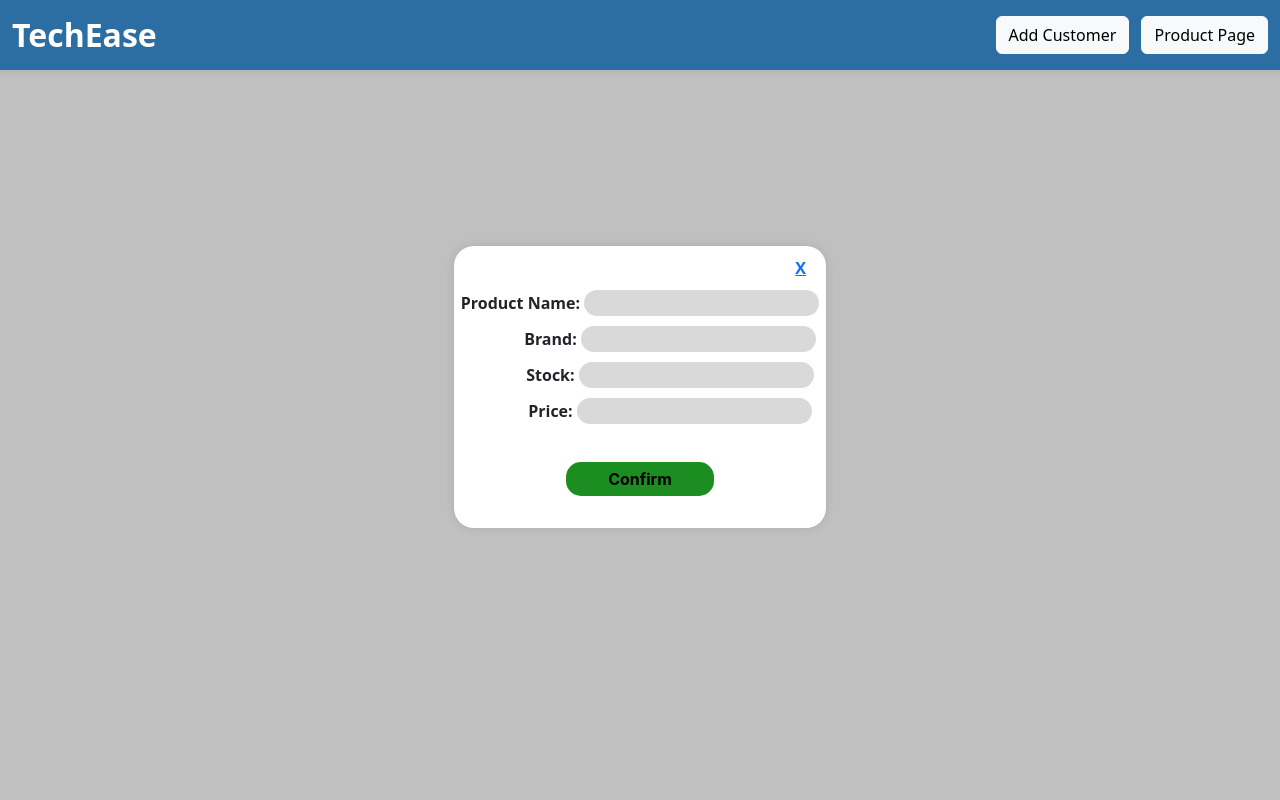
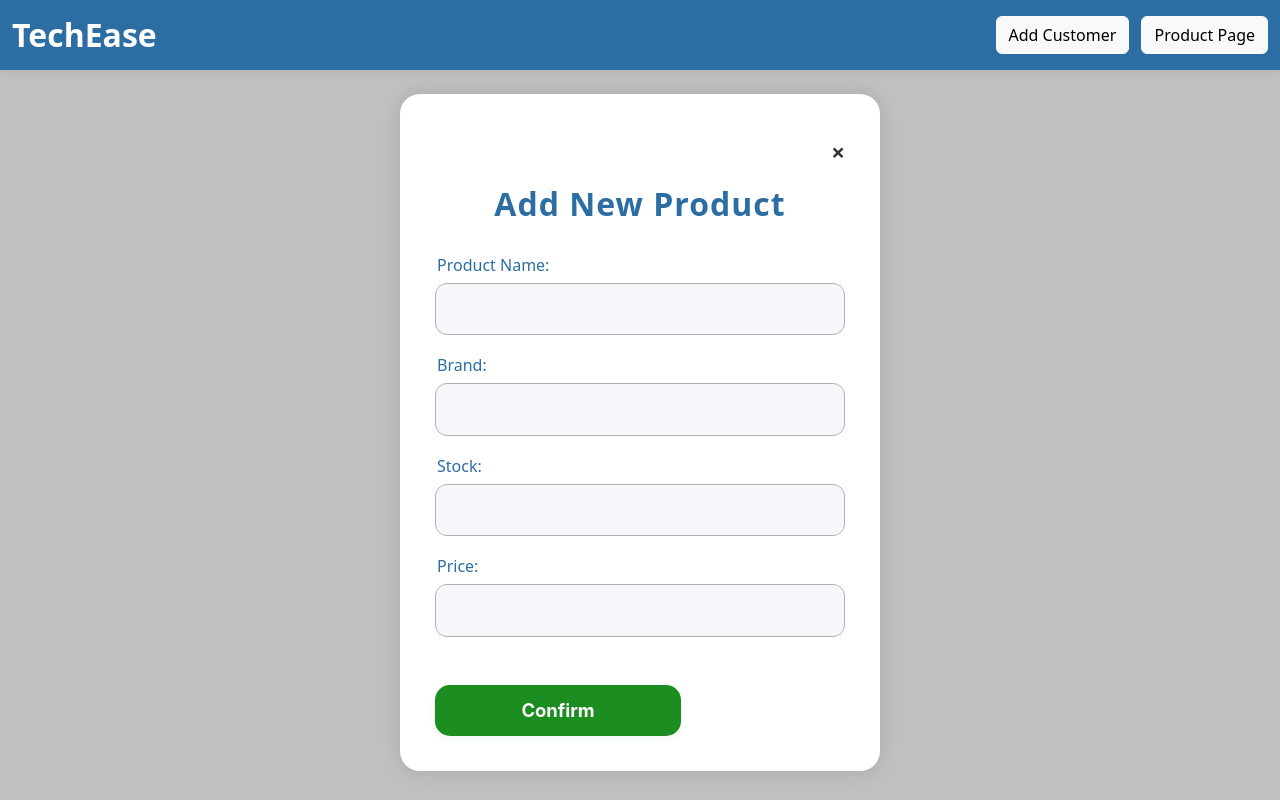
Before and after one commit to Gerandy/Group5, a PHP site: page /addProducts.php in a window 1280 px wide. Run offline with PHP 8.4, Linux system fonts and the light colour scheme.

Commit message:
final touch

```diff
--- a/addProducts.php
+++ b/addProducts.php
@@ -23,72 +23,102 @@ if ($_SERVER["REQUEST_METHOD"] == "POST") {
 <head>
     <meta charset="UTF-8">
     <meta name="viewport" content="width=device-width, initial-scale=1.0">
-    <title>Document</title>
-    <link href="https://cdn.jsdelivr.net/npm/bootstrap@5.3.5/dist/css/bootstrap.min.css" rel="stylesheet" integrity="sha384-SgOJa3DmI69IUzQ2PVdRZhwQ+dy64/BUtbMJw1MZ8t5HZApcHrRKUc4W0kG879m7" crossorigin="anonymous">
+    <title>Add Product - TechEase</title>
+    <link href="https://cdn.jsdelivr.net/npm/bootstrap@5.3.5/dist/css/bootstrap.min.css" rel="stylesheet">
     <style>
-        .header { background-color: #2c6ea3;
-            height: 50px;
-        }
         body {
             background-color: #C0C0C0;
+            min-height: 100vh;
             margin: 0;
-            height: 81vh;
-            display: grid;
+            display: flex;
+            flex-direction: column;
         }
-        .mt-4{
+        .navbar {
+            box-shadow: 0 2px 8px rgba(0,0,0,0.08);
+        }
+        .container.mt-4 {
             display: flex;
             justify-content: center;
+            align-items: center;
+            min-height: 80vh;
         }
         .tab-container {
-            background: white;
+            background: #fff;
             border-radius: 20px;
-            box-shadow: 0 0 10px rgba(0, 0, 0, 0.1);
-            width: 100%;
-            height: 70%;
-            text-align: center;
+            box-shadow: 0 0 20px rgba(0,0,0,0.12);
+            width: 480px;
+            min-height: 520px;
+            padding: 40px 35px 35px 35px;
+            display: flex;
+            flex-direction: column;
+            justify-content: center;
+            align-items: stretch;
+        }
+        .Exit-button {
+            display: flex;
+            justify-content: flex-end;
+            margin-bottom: 10px;
+        }
+        .Exit-button a {
+            color: #333;
+            font-size: 1.5rem;
+            text-decoration: none;
             font-weight: bold;
-
+            transition: color 0.2s;
         }
-        input {
-            border-radius: 15px;
-            border: none;
-            background-color: #D9D9D9;
+        .Exit-button a:hover {
+            color: #dc3545;
         }
-
-        .Product-name  {
-            margin-top: 10px;
+        .form-label {
+            font-weight: 500;
+            color: #2c6ea3;
+            margin-bottom: 6px;
+            margin-left: 2px;
         }
-        .input-class {
-            margin-top: 10px;
-            margin-left: 60px;
+        .form-control {
+            border-radius: 12px;
+            border: 1px solid #b0b0b0;
+            background-color: #f5f7fa;
+            font-size: 1.1rem;
+            padding: 12px;
+            margin-bottom: 18px;
+            transition: border-color 0.2s;
         }
-
-        .Exit-button {
-            display:flex ;
-            justify-content: right;
-            cursor: pointer;
-            padding-right: 20px;
-            padding-top: 10px;
+        .form-control:focus {
+            border-color: #2c6ea3;
+            box-shadow: 0 0 0 2px #2c6ea340;
         }
         .Confirm-button {
             border-radius: 15px;
             border: none;
             background-color: #1C8D20;
-            width: 40%;
+            width: 60%;
             text-align: center;
             font-family: inter;
             cursor: pointer;
             font-weight: bold;
-            padding: 5px;
-            margin: auto;
-            margin-top: 10%;
-            display: block;
+            padding: 12px;
+            margin: 30px auto 0 auto;
+            color: #fff;
+            font-size: 1.15rem;
+            transition: background 0.2s;
+            box-shadow: 0 2px 8px rgba(28,141,32,0.08);
         }
-
+        .Confirm-button:hover {
+            background-color: #157016;
+        }
+        .form-title {
+            text-align: center;
+            font-size: 2rem;
+            font-weight: bold;
+            color: #2c6ea3;
+            margin-bottom: 25px;
+            letter-spacing: 1px;
+        }
     </style>
 </head>
 <body>
-<nav class="navbar navbar-expand-lg" style="background-color: #2c6ea3; height: 70px; box-shadow: 0 2px 8px rgba(0,0,0,0.08);">
+<nav class="navbar navbar-expand-lg" style="background-color: #2c6ea3; height: 70px;">
   <div class="container-fluid">
     <a class="navbar-brand text-white fw-bold" style="font-size: 2rem;" href="index.php">TechEase</a>
     <div class="ms-auto">
@@ -103,26 +133,29 @@ if ($_SERVER["REQUEST_METHOD"] == "POST") {
     </script>
 <?php } ?>
 <div class="container mt-4">
-        <div class="col-lg-4">
     <div class="tab-container">
-                <div class="Exit-button"><a href="product.php">X</a></div>
-                <form method="POST" action="addProducts.php">
-                    <div class="Product-name">Product Name:
-                        <input type="text" name="product_name" required>
+        <div class="Exit-button"><a href="product.php" title="Back to Product List">&times;</a></div>
+        <div class="form-title">Add New Product</div>
+        <form method="POST" action="addProducts.php" autocomplete="off">
+            <div class="mb-3">
+                <label for="product_name" class="form-label">Product Name:</label>
+                <input type="text" class="form-control" id="product_name" name="product_name" required>
             </div>
-                    <div class="input-class">Brand:
-                        <input type="text" name="brand" required>
+            <div class="mb-3">
+                <label for="brand" class="form-label">Brand:</label>
+                <input type="text" class="form-control" id="brand" name="brand" required>
             </div>
-                    <div class="input-class">Stock:
-                        <input type="number" name="stock_left" required>
+            <div class="mb-3">
+                <label for="stock_left" class="form-label">Stock:</label>
+                <input type="number" class="form-control" id="stock_left" name="stock_left" min="0" required>
             </div>
-                    <div class="input-class">Price:
-                        <input type="number" name="price" required>
+            <div class="mb-3">
+                <label for="price" class="form-label">Price:</label>
+                <input type="number" class="form-control" id="price" name="price" min="0" step="0.01" required>
             </div>
             <button type="submit" class="Confirm-button">Confirm</button>
         </form>
     </div>
 </div>
-    </div>
 </body>
 </html>
--- a/editProduct.php
+++ b/editProduct.php
@@ -10,7 +10,7 @@ $message = '';
 
 if (isset($_GET['id'])) {
     $id = intval($_GET['id']);
-    // Handle form submission
+
     if ($_SERVER['REQUEST_METHOD'] === 'POST') {
         $name = mysqli_real_escape_string($connection, $_POST['product_name']);
         $brand = mysqli_real_escape_string($connection, $_POST['brand']);
@@ -19,14 +19,14 @@ if (isset($_GET['id'])) {
         $update = mysqli_query($connection, "UPDATE products SET product_name='$name', brand='$brand', stock_left=$stock, price=$price WHERE id=$id");
         if ($update) {
             $message = "Product updated successfully!";
-            // Optionally redirect to product page after update
+
             echo "<script>alert('Product updated successfully!');window.location.href='product.php';</script>";
             exit;
         } else {
             $message = "Failed to update product.";
         }
     }
-    // Fetch product data for form
+
     $result = mysqli_query($connection, "SELECT * FROM products WHERE id = $id");
     if ($result && mysqli_num_rows($result) > 0) {
         $product = mysqli_fetch_assoc($result);
--- a/log_transaction.php
+++ b/log_transaction.php
@@ -3,13 +3,13 @@ if ($_SERVER['REQUEST_METHOD'] === 'POST') {
     $data = json_decode(file_get_contents('php://input'), true);
     $logFile = __DIR__ . '/log.json';
 
-    // Read existing logs
+
     $logs = [];
     if (file_exists($logFile)) {
         $logs = json_decode(file_get_contents($logFile), true) ?: [];
     }
 
-    // Add a unique ID and timestamp
+
     $data['id'] = uniqid('txn_');
     $data['datetime'] = date('Y-m-d H:i:s');
 
--- a/product.php
+++ b/product.php
@@ -202,7 +202,7 @@
     </div>
     <script src="https://cdn.jsdelivr.net/npm/bootstrap@5.3.0/dist/js/bootstrap.bundle.min.js"></script>
     <script>
-    // Simple search filter for the table
+
     document.querySelector('.searchbar').addEventListener('input', function() {
         const value = this.value.toLowerCase();
         document.querySelectorAll('.product-table tbody tr').forEach(function(row) {
```
Also changed, not shown: db/hci.sql (+19 -28 lines), deleteProduct.php (added, +12 -0 lines), gcash.php (+14 -7 lines), index.php (+44 -20 lines), log.json (+297 -0 lines), log.php (+10 -0 lines), maya.php (+23 -7 lines). Lines whose indentation alone changed are shown as unchanged.
